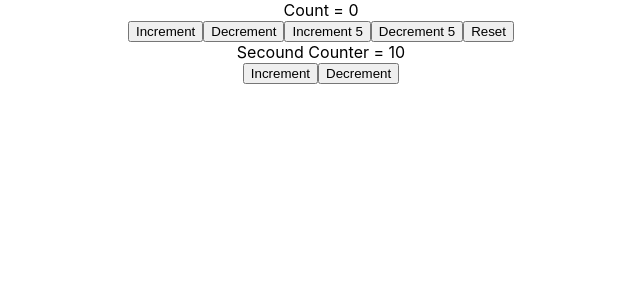
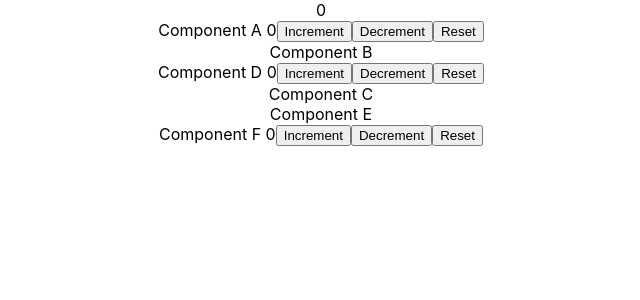
Before and after one commit to Dhinesh-KS/React-Hooks, a React (Create React App) app: page / in a window 1280 px wide. Shown: the top 300 px of the page, without its empty margins (319-959 px from the left). Built offline with nearby package versions, Linux system fonts and the light colour scheme.

Commit message:
Global state management usereducer+context

```diff
--- a/src/App.js
+++ b/src/App.js
@@ -1,6 +1,6 @@
 import React from "react";
 import "./App.css";
-import Counter from "./components/useReducer/Complex";
+import Counter from "./components/useReducer/App";
 
 function App() {
   return (
--- /dev/null
+++ b/src/components/useReducer/App.js
@@ -0,0 +1,36 @@
+import React, { useReducer } from "react";
+import ComponentA from "./ComponentA";
+import ComponentB from "./ComponentB";
+import ComponentC from "./ComponentC";
+
+const initialState = 0;
+const reducer = (state, action) => {
+  switch (action) {
+    case "increment":
+      return state + 1;
+    case "decrement":
+      return state - 1;
+    case "reset":
+      return initialState;
+    default:
+      return state;
+  }
+};
+
+export const CountContext = React.createContext();
+
+function App() {
+  const [count, dispatch] = useReducer(reducer, initialState);
+  return (
+    <CountContext.Provider value={{ countState: count, countDispatch: dispatch }}>
+      <div className="App">
+        {count}
+        <ComponentA />
+        <ComponentB />
+        <ComponentC />
+      </div>
+    </CountContext.Provider>
+  );
+}
+
+export default App;
--- /dev/null
+++ b/src/components/useReducer/ComponentA.js
@@ -0,0 +1,16 @@
+import React, {useContext} from 'react'
+import { CountContext } from './App';
+
+function ComponentA() {
+  const countContext = useContext(CountContext)
+  return (
+    <div>
+      Component A {countContext.countState}
+      <button onClick={() => countContext.countDispatch('increment')}>Increment</button>
+			<button onClick={() => countContext.countDispatch('decrement')}>Decrement</button>
+			<button onClick={() => countContext.countDispatch('reset')}>Reset</button>
+    </div>
+  )
+}
+
+export default ComponentA
--- /dev/null
+++ b/src/components/useReducer/ComponentB.js
@@ -0,0 +1,12 @@
+import React from "react";
+import ComponentD from "./ComponentD";
+
+function ComponentB() {
+  return (
+    <div>
+      Component B<ComponentD />
+    </div>
+  );
+}
+
+export default ComponentB;
--- /dev/null
+++ b/src/components/useReducer/ComponentC.js
@@ -0,0 +1,12 @@
+import React from "react";
+import ComponentE from "./ComponentE";
+
+function ComponentC() {
+  return (
+    <div>
+      Component C<ComponentE />
+    </div>
+  );
+}
+
+export default ComponentC;
--- /dev/null
+++ b/src/components/useReducer/ComponentD.js
@@ -0,0 +1,16 @@
+import React, { useContext } from "react";
+import { CountContext } from "./App";
+
+function ComponentD() {
+  const countContext = useContext(CountContext);
+  return (
+    <div>
+      Component D {countContext.countState}
+      <button onClick={() => countContext.countDispatch("increment")}>Increment</button>
+      <button onClick={() => countContext.countDispatch("decrement")}>Decrement</button>
+      <button onClick={() => countContext.countDispatch("reset")}>Reset</button>
+    </div>
+  );
+}
+
+export default ComponentD;
--- /dev/null
+++ b/src/components/useReducer/ComponentE.js
@@ -0,0 +1,12 @@
+import React from "react";
+import ComponentF from "./ComponentF";
+
+function ComponentE() {
+  return (
+    <div>
+      Component E<ComponentF />
+    </div>
+  );
+}
+
+export default ComponentE;
--- /dev/null
+++ b/src/components/useReducer/ComponentF.js
@@ -0,0 +1,16 @@
+import React, { useContext } from "react";
+import { CountContext } from "./App";
+
+function ComponentF() {
+  const countContext = useContext(CountContext);
+  return (
+    <div>
+      Component F {countContext.countState}
+      <button onClick={() => countContext.countDispatch("increment")}>Increment</button>
+      <button onClick={() => countContext.countDispatch("decrement")}>Decrement</button>
+      <button onClick={() => countContext.countDispatch("reset")}>Reset</button>
+    </div>
+  );
+}
+
+export default ComponentF;
```
